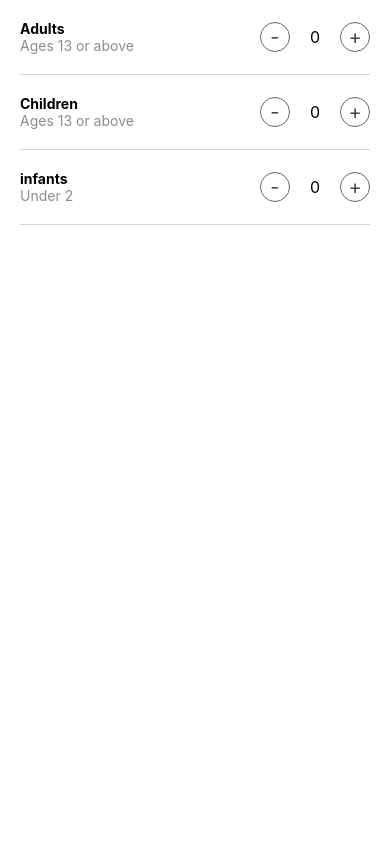
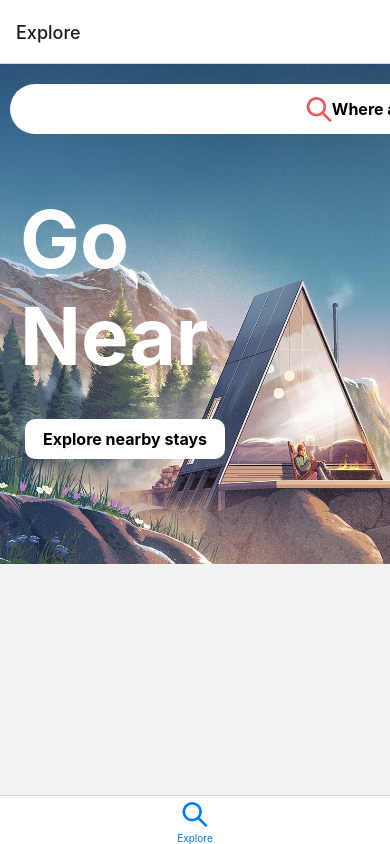
Before and after one commit to Abdulxoliq-1030/AirBnB, a React Native app: screen /Home in a window 390 px wide. Built offline with nearby package versions, Linux system fonts and the light colour scheme.

Commit message:
add new codes

```diff
--- a/App.js
+++ b/App.js
@@ -1,9 +1,9 @@
 import React from 'react';
-import {View, Text, StyleSheet, StatusBar, SafeAreaView} from 'react-native';
-import Entypo from 'react-native-vector-icons/Entypo';
+import {StatusBar} from 'react-native';
 import {DestinationSearch, Guests, Home, SearchResult} from './src/screens';
-import {Post} from './src/components';
 import feed from './src/assets/data/feed';
+import 'react-native-gesture-handler';
+import Router from './src/navigation/router';
 
 const App = () => {
   const post1 = feed[0];
@@ -12,13 +12,7 @@ const App = () => {
   return (
     <>
       <StatusBar barStyle="dark-content" />
-      <SafeAreaView>
-        {/* <Home /> */}
-        {/* <Post post={post2} /> */}
-        {/* <SearchResult /> */}
-        {/* <DestinationSearch /> */}
-        <Guests />
-      </SafeAreaView>
+      <Router />
     </>
   );
 };
--- /dev/null
+++ b/src/navigation/home-tab-navigation.jsx
@@ -0,0 +1,32 @@
+//import liraries
+import React from 'react';
+import {createBottomTabNavigator} from '@react-navigation/bottom-tabs';
+import {Home} from '../screens';
+
+import Fontisto from 'react-native-vector-icons/Fontisto';
+import FontAwesome from 'react-native-vector-icons/FontAwesome';
+import FontAwesome5 from 'react-native-vector-icons/FontAwesome5';
+import Feather from 'react-native-vector-icons/Feather';
+import EvilIcons from 'react-native-vector-icons/EvilIcons';
+
+const Tab = createBottomTabNavigator();
+
+// create a component
+const HomeTabNavigation = () => {
+  return (
+    <Tab.Navigator>
+      <Tab.Screen
+        name={'Explore'}
+        component={Home}
+        options={{
+          tabBarIcon: ({color}) => (
+            <Fontisto name="search" size={25} color={color} />
+          ),
+        }}
+      />
+    </Tab.Navigator>
+  );
+};
+
+//make this component available to the app
+export default HomeTabNavigation;
--- /dev/null
+++ b/src/navigation/router.jsx
@@ -0,0 +1,36 @@
+//import liraries
+import React from 'react';
+import {NavigationContainer} from '@react-navigation/native';
+import {createStackNavigator} from '@react-navigation/stack';
+import {View, Text} from 'react-native';
+import {DestinationSearch, Guests} from '../screens';
+import HomeTabNavigation from './home-tab-navigation';
+
+// create a component
+const Router = () => {
+  const Stack = createStackNavigator();
+
+  return (
+    <NavigationContainer>
+      <Stack.Navigator>
+        <Stack.Screen
+          name="Home"
+          component={HomeTabNavigation}
+          options={{
+            headerShown: false,
+          }}
+        />
+        {/* <Stack.Screen
+          name="Guests"
+          component={Guests}
+          options={{
+            title: 'How many people?',
+          }}
+        /> */}
+      </Stack.Navigator>
+    </NavigationContainer>
+  );
+};
+
+//make this component available to the app
+export default Router;
```
Also changed, not shown: package.json (+8 -0 lines), 2 other files (tests, documents, lock files or other folders).
